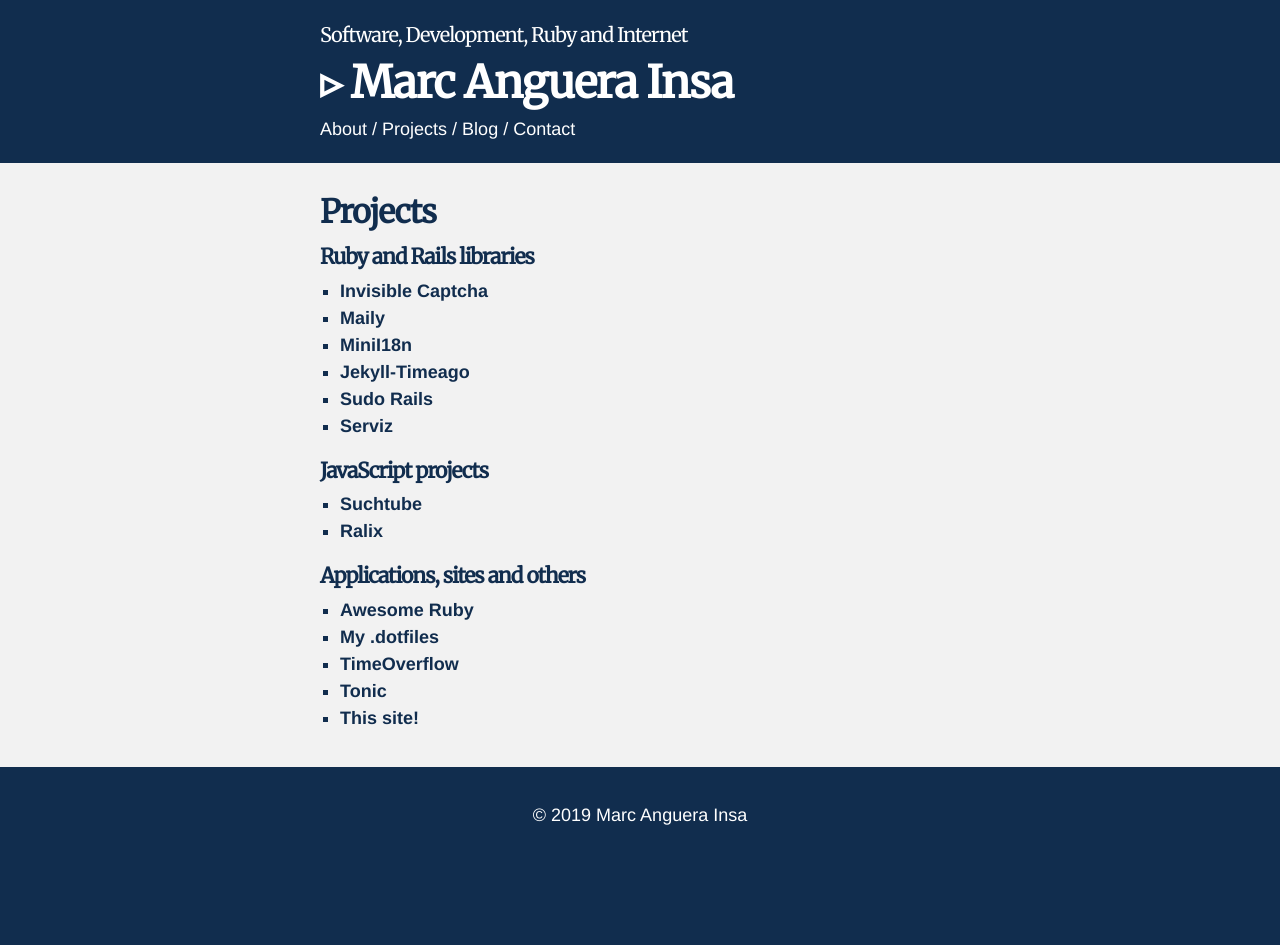
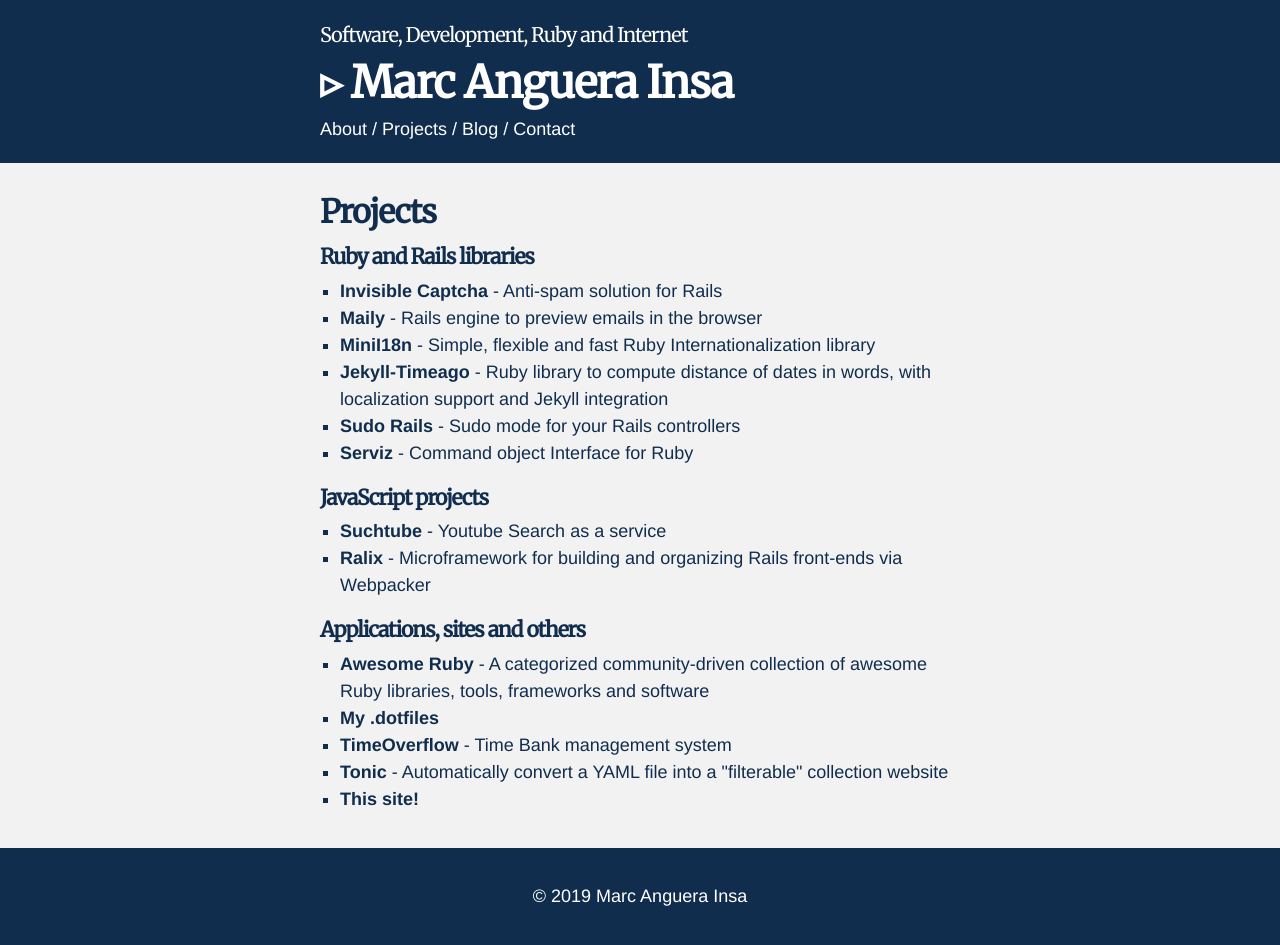
Before and after one commit to markets/markets.github.io, a Jekyll site: the page built from projects.html, in a window 1280 px wide. Built offline with Jekyll 4.4.1, drawn with Linux system fonts in a browser that asks for light colours; before the commit the page ends 900 px from its top, so only the background shows below that.

Commit message:
add some info in projects

```diff
--- a/projects.html
+++ b/projects.html
@@ -7,25 +7,25 @@ title: Projects - Marc Anguera Insa
 
 <h4>Ruby and Rails libraries</h4>
 <ul>
-  <li><a href="https://github.com/markets/invisible_captcha" target="_blank">Invisible Captcha</a></li>
-  <li><a href="https://github.com/markets/maily" target="_blank">Maily</a></li>
-  <li><a href="https://github.com/markets/mini_i18n" target="_blank">MiniI18n</a></li>
-  <li><a href="https://github.com/markets/jekyll-timeago" target="_blank">Jekyll-Timeago</a></li>
-  <li><a href="https://github.com/markets/sudo_rails" target="_blank">Sudo Rails</a></li>
-  <li><a href="https://github.com/markets/serviz" target="_blank">Serviz</a></li>
+  <li><a href="https://github.com/markets/invisible_captcha" target="_blank">Invisible Captcha</a> - Anti-spam solution for Rails</li>
+  <li><a href="https://github.com/markets/maily" target="_blank">Maily</a> - Rails engine to preview emails in the browser</li>
+  <li><a href="https://github.com/markets/mini_i18n" target="_blank">MiniI18n</a> - Simple, flexible and fast Ruby Internationalization library</li>
+  <li><a href="https://github.com/markets/jekyll-timeago" target="_blank">Jekyll-Timeago</a> - Ruby library to compute distance of dates in words, with localization support and Jekyll integration</li>
+  <li><a href="https://github.com/markets/sudo_rails" target="_blank">Sudo Rails</a> - Sudo mode for your Rails controllers</li>
+  <li><a href="https://github.com/markets/serviz" target="_blank">Serviz</a> - Command object Interface for Ruby</li>
 </ul>
 
 <h4>JavaScript projects</h4>
 <ul>
-  <li><a href="https://github.com/markets/suchtube" target="_blank">Suchtube</a></li>
-  <li><a href="https://github.com/ralixjs/ralix" target="_blank">Ralix</a></li>
+  <li><a href="https://github.com/markets/suchtube" target="_blank">Suchtube</a> - Youtube Search as a service</li>
+  <li><a href="https://github.com/ralixjs/ralix" target="_blank">Ralix</a> - Microframework for building and organizing Rails front-ends via Webpacker</li>
 </ul>
 
 <h4>Applications, sites and others</h4>
 <ul>
-  <li><a href="https://awesome-ruby.com" target="_blank">Awesome Ruby</a></li>
+  <li><a href="https://awesome-ruby.com" target="_blank">Awesome Ruby</a> - A categorized community-driven collection of awesome Ruby libraries, tools, frameworks and software</li>
   <li><a href="https://github.com/markets/dotfiles" target="_blank">My .dotfiles</a></li>
-  <li><a href="https://github.com/coopdevs/timeoverflow" target="_blank">TimeOverflow</a></li>
-  <li><a href="https://github.com/Subgin/tonic" target="_blank">Tonic</a></li>
+  <li><a href="https://github.com/coopdevs/timeoverflow" target="_blank">TimeOverflow</a> - Time Bank management system</li>
+  <li><a href="https://github.com/Subgin/tonic" target="_blank">Tonic</a> - Automatically convert a YAML file into a "filterable" collection website</li>
   <li><a href="https://github.com/markets/markets.github.io" target="_blank">This site!</a></li>
 </ul>
```
